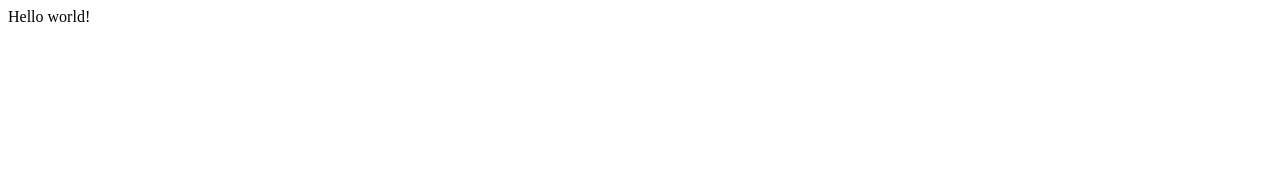
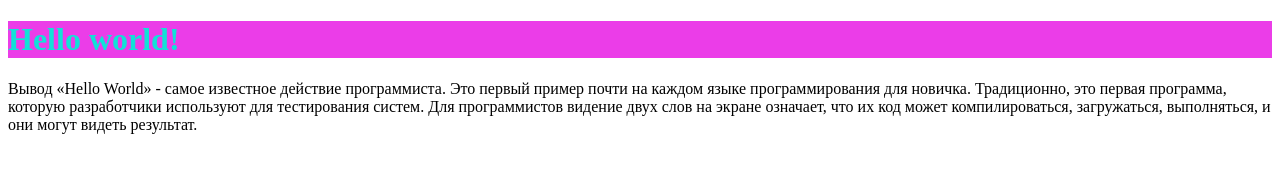
Before and after one commit to Vikkivi2004/hello-world, a plain HTML site: page index.html in a window 1280 px wide. Drawn offline with Linux system fonts and the light colour scheme.

Commit message:
second commit

```diff
--- a/index.html
+++ b/index.html
@@ -4,9 +4,11 @@
     <meta charset="UTF-8">
     <meta http-equiv="X-UA-Compatible" content="IE=edge">
     <meta name="viewport" content="width=device-width, initial-scale=1.0">
+    <link rel="stylesheet" href="style.css">
     <title>Document</title>
 </head>
 <body>
-    Hello world!
-</body>
+    <h1>Hello world!</h1>
+    <p>Вывод «Hello World» - самое известное действие программиста. Это первый пример почти на каждом языке программирования для новичка. Традиционно, это первая программа, которую разработчики используют для тестирования систем. Для программистов видение двух слов на экране означает, что их код может компилироваться, загружаться, выполняться, и они могут видеть результат.</p>
+<img src="h" alt=""></body>
 </html>
--- /dev/null
+++ b/style.css
@@ -0,0 +1,4 @@
+h1{
+    color:#11e2d7;
+    background-color: #eb3de8;
+}
```
